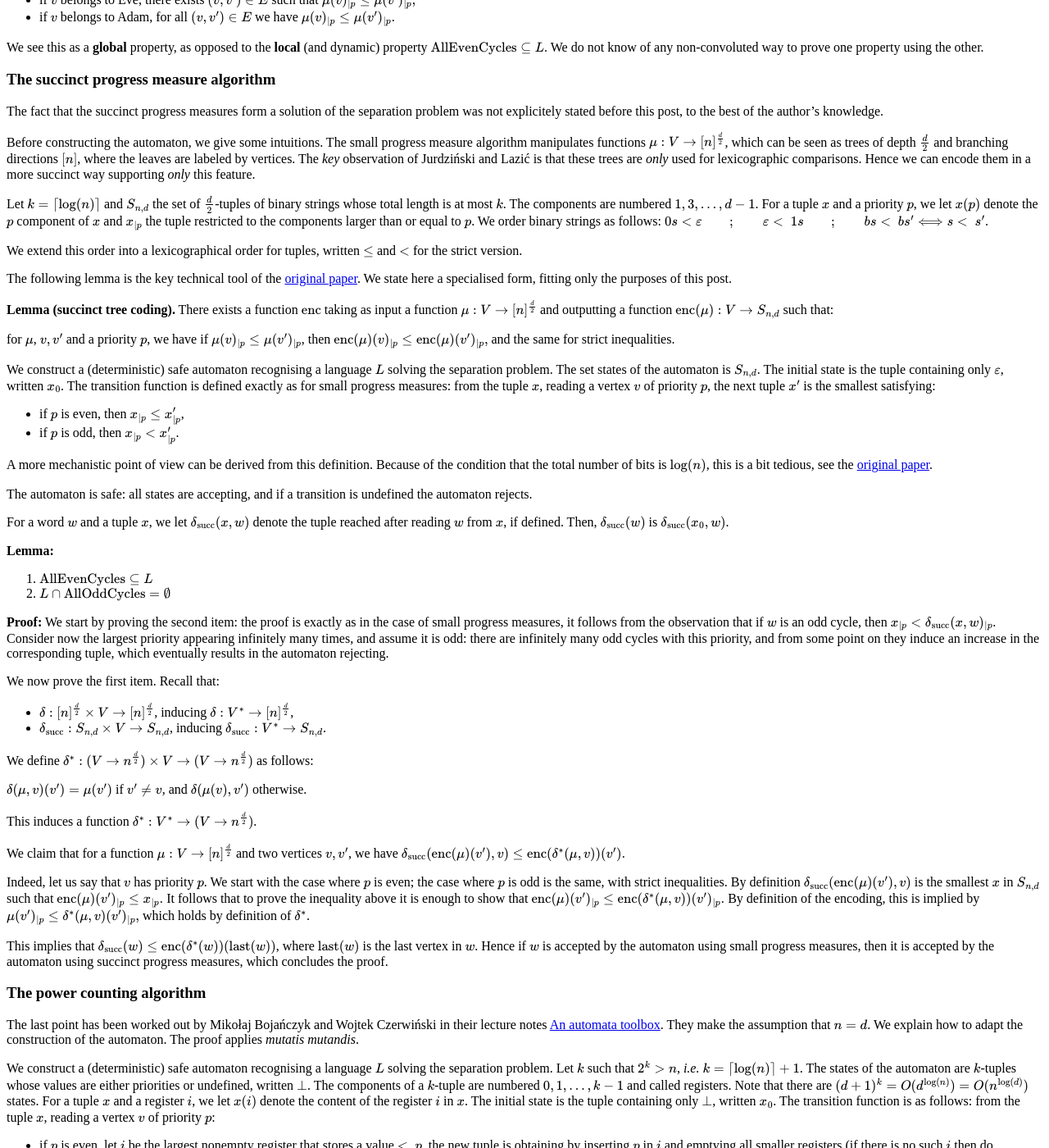
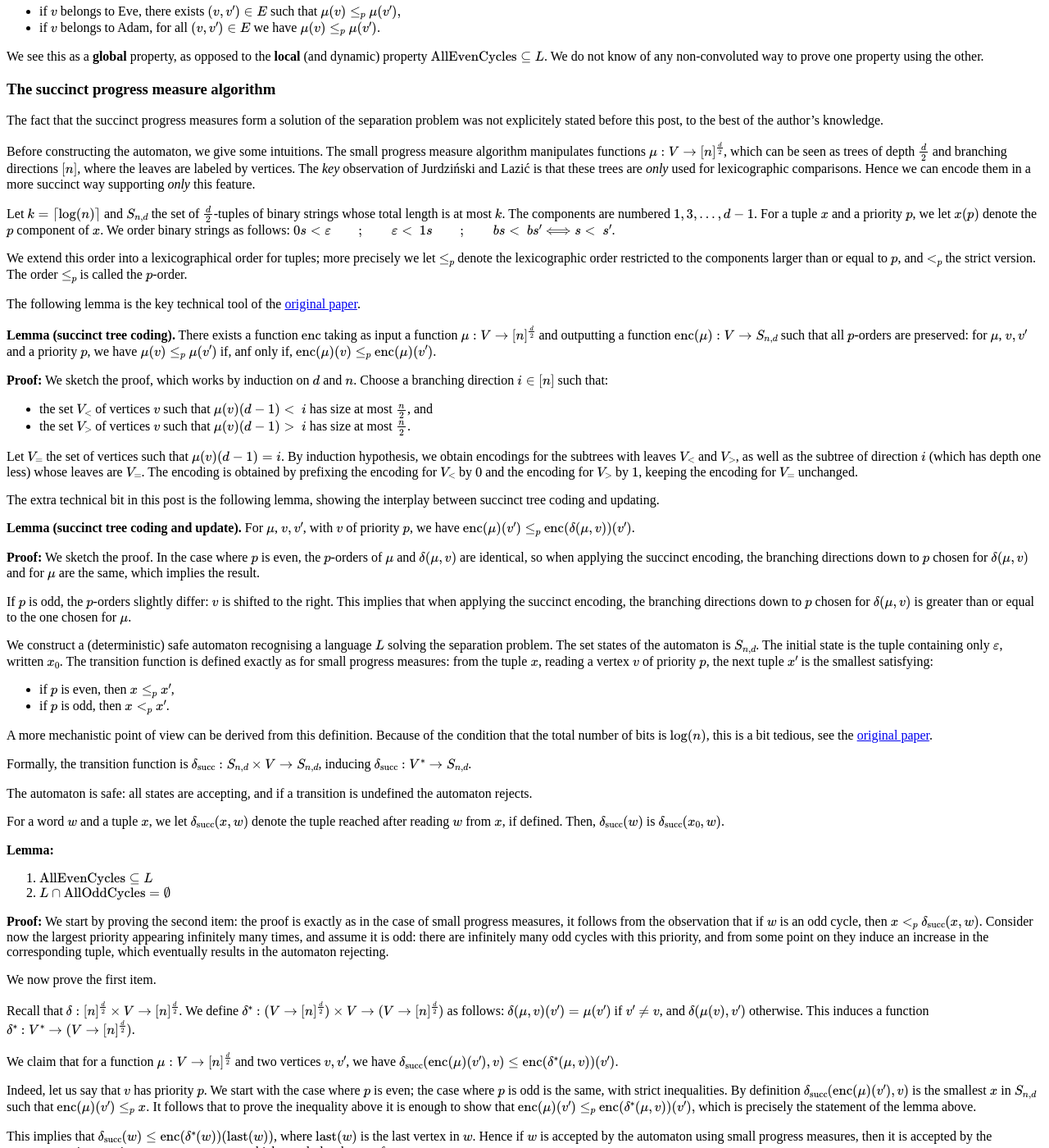
Before and after one commit to games-automata-play/games-automata-play.github.io, a Jekyll site: the page built from _posts/2017-11-13-Parity_separation.md, in a window 1280 px wide and 1400 px high, scrolled down 2229 px. Shown: the whole window at 82% size. Built offline with Jekyll 4.4.1, drawn with Linux system fonts in a browser that asks for light colours; nearby versions of some CDN libraries; formulas are drawn with MathJax 3; some of the changed text lies outside the part shown.

Commit message:
add lemma for update

```diff
--- a/_posts/2017-11-13-Parity_separation.md
+++ b/_posts/2017-11-13-Parity_separation.md
@@ -71,28 +71,30 @@ The states of the automaton are $d/2$-tuples of integers in $[n] = \set{0,\ldots
 they are numbered $1,3,\ldots,d-1$.
 For a tuple $x$ and a priority $p$, we let $x(p)$ denote the $p$ component of $x$.
 The initial state is the tuple containing only $0$, written $x_0$.
-We order tuples lexicographically, and use the notation $x_{\mid p}$ for the tuple with components larger than or equal to $p$.
+We order tuples lexicographically; more precisely, we let $$\le_p$$ denote the lexicographic order restricted to the components larger than or equal to $p$,
+and $<\_p$ the strict version. The order $\le_p$ is called the $p$-order.
 The transition function is as follows: from the tuple $x$, reading a vertex $v$ of priority $p$, the next tuple $x'$
 is the smallest satisfying:
-* if $p$ is even, then $x_{\mid p} \le x'_{\mid p}$,
-* if $p$ is odd, then $x_{\mid p} < x'_{\mid p}$.
+* if $p$ is even, then $x \le_p x'$,
+* if $p$ is odd, then $x <\_p x'$.
 
 A more mechanistic definition is as follows:
 * if $p$ is even, then the new tuple is the same as $x$, but all priorities smaller than $p$ are reset to $0$,
 * if $p$ is odd, then the new tuple is the same as $x$, but the $p$ component is incremented by $1$ and all priorities smaller than $p$ are reset to $0$.
 If a component cannot be incremented, it is reset, and the component just above is incremented. If no components can be incremented, the automaton rejects.
 
-The automaton is safe: all states are accepting, and if a transition is undefined, the automaton rejects.
-
+Formally, the transition function is $$\delta : [n]^{\frac{d}{2}} \times V \to [n]^{\frac{d}{2}}$$, inducing $$\delta : V^* \to [n]^{\frac{d}{2}}$$.
 For a word $w$ and a tuple $x$, we let $\delta(x,w)$ denote the tuple reached after reading $w$ from $x$, if defined.
 Then, $\delta(w)$ is $\delta(x_0,w)$.
+
+The automaton is safe: all states are accepting, and if a transition is undefined, the automaton rejects.
 
 **Lemma:**
 1. $\text{AllEvenCycles} \subseteq L$
 2. $L \cap \text{AllOddCycles} = \emptyset$
 
 **Proof:**
-We start by proving the second item: it follows from the well known observation that if $w$ is an odd cycle, then $x_{\mid p} < \delta(x,w)_{\mid p}$.
+We start by proving the second item: it follows from the well known observation that if $w$ is an odd cycle, then $x <\_p \delta(x,w)$.
 Indeed, along the cycle the $p$ component is either not touched, when a lower priority is visited, or incremented.
 Consider now the largest priority appearing infinitely many times, and assume it is odd: there are infinitely many odd cycles with this priority,
 and from some point on they induce an increase in the corresponding tuple, which eventually results in the automaton rejecting.
@@ -119,9 +121,9 @@ For all games with $n$ vertices and $d$ priorities,
 Eve wins, if, and only if,
 there exists a progress measure, which is a (partial) function $\mu : V \to [n]^{\frac{d}{2}}$ such that for all $v$ of priority $p$:
 * if $v$ belongs to Eve, there exists $(v,v') \in E$ such that
-$$\mu(v)_{\mid p} \le \mu(v')_{\mid p},$$
+$$\mu(v) \le_p \mu(v'),$$
 * if $v$ belongs to Adam, for all $(v,v') \in E$ we have
-$$\mu(v)_{\mid p} \le \mu(v')_{\mid p}.$$
+$$\mu(v) \le_p \mu(v').$$
 
 We see this as a **global** property, as opposed to the **local** (and dynamic) property $\text{AllEvenCycles} \subseteq L$.
 We do not know of any non-convoluted way to prove one property using the other.
@@ -143,35 +145,62 @@ Hence we can encode them in a more succinct way supporting *only* this feature.
 
 Let $k = \lceil \log(n) \rceil$ and $S_{n,d}$ the set of $\frac{d}{2}$-tuples of binary strings whose total length is at most $k$.
 The components are numbered $1,3,\ldots,d-1$.
-For a tuple $x$ and a priority $p$, we let $x(p)$ denote the $p$ component of $x$ and $x_{\mid p}$ the tuple restricted to the components larger than or equal to $p$.
+For a tuple $x$ and a priority $p$, we let $x(p)$ denote the $p$ component of $x$.
 We order binary strings as follows:
 $$
 0 s < \varepsilon \qquad ; \qquad \varepsilon <\ 1 s \qquad ; \qquad b s <\ b s' \Longleftrightarrow s <\ s'.
 $$
 
-We extend this order into a lexicographical order for tuples, written $\le$ and $<$ for the strict version.
+We extend this order into a lexicographical order for tuples; more precisely we let $$\le_p$$ denote the lexicographic order restricted to the components larger than or equal to $p$,
+and $<\_p$ the strict version. The order $\le_p$ is called the $p$-order.
 
 The following lemma is the key technical tool of the [original paper](https://arxiv.org/abs/1702.05051).
-We state here a specialised form, fitting only the purposes of this post.
 
 **Lemma (succinct tree coding).**
 There exists a function $\enc$ taking as input a function $\mu : V \to [n]^{\frac{d}{2}}$
-and outputting a function $\enc(\mu) : V \to S_{n,d}$ such that:
+and outputting a function $\enc(\mu) : V \to S_{n,d}$ such that all $p$-orders are preserved:
+for $\mu$, $v, v'$ and a priority $p$, we have
+$$\mu(v) \le_p \mu(v')$$ if, anf only if, $$\enc(\mu)(v) \le_p \enc(\mu)(v').$$
 
-for $\mu$, $v, v'$ and a priority $p$, we have
-if $$\mu(v)_{\mid p} \le \mu(v')_{\mid p}$$, then $$\enc(\mu)(v)_{\mid p} \le \enc(\mu)(v')_{\mid p},$$
-and the same for strict inequalities.
+**Proof:**
+We sketch the proof, which works by induction on $d$ and $n$.
+Choose a branching direction $i \in [n]$ such that:
+* the set $V_{<}$ of vertices $v$ such that $\mu(v)(d-1) <\ i$ has size at most $\frac{n}{2}$, and
+* the set $V_{>}$ of vertices $v$ such that $\mu(v)(d-1) >\ i$ has size at most $\frac{n}{2}$.
+
+Let $V_{=}$ the set of vertices such that $\mu(v)(d-1) = i$.
+By induction hypothesis, we obtain encodings for the subtrees with leaves $V_{<}$ and $V_{>}$,
+as well as the subtree of direction $i$ (which has depth one less) whose leaves are $V_{=}$.
+The encoding is obtained by prefixing the encoding for $V_{<}$ by $0$ and the encoding for $V_{>}$ by $1$, keeping the encoding for $V_{=}$ unchanged.
+
+The extra technical bit in this post is the following lemma, showing the interplay between succinct tree coding and updating.
+
+**Lemma (succinct tree coding and update).**
+For $\mu$, $v,v'$, with $v$ of priority $p$,
+we have $$\enc(\mu)(v') \le_p \enc(\delta(\mu,v))(v')$$.
+
+**Proof:**
+We sketch the proof.
+In the case where $p$ is even, the $p$-orders of $\mu$ and $\delta(\mu,v)$ are identical, so when applying the succinct encoding,
+the branching directions down to $p$ chosen for $\delta(\mu,v)$ and for $\mu$ are the same, which implies the result.
+
+If $p$ is odd, the $p$-orders slightly differ: $v$ is shifted to the right.
+This implies that when applying the succinct encoding, the branching directions down to $p$
+chosen for $\delta(\mu,v)$ is greater than or equal to the one chosen for $\mu$.
+
 
 We construct a (deterministic) safe automaton recognising a language $L$ solving the separation problem.
 The set states of the automaton is $S_{n,d}$.
 The initial state is the tuple containing only $\varepsilon$, written $x_0$.
 The transition function is defined exactly as for small progress measures: from the tuple $x$, reading a vertex $v$ of priority $p$, the next tuple $x'$
 is the smallest satisfying:
-* if $p$ is even, then $x_{\mid p} \le x'_{\mid p}$,
-* if $p$ is odd, then $x_{\mid p} < x'_{\mid p}$.
+* if $p$ is even, then $x \le_p x'$,
+* if $p$ is odd, then $x <\_p x'$.
 
 A more mechanistic point of view can be derived from this definition. Because of the condition that the total number of bits is $\log(n)$,
 this is a bit tedious, see the [original paper](https://arxiv.org/abs/1702.05051).
+
+Formally, the transition function is $$\deltasucc : S_{n,d} \times V \to S_{n,d}$$, inducing $$\deltasucc : V^* \to S_{n,d}$$.
 
 The automaton is safe: all states are accepting, and if a transition is undefined the automaton rejects.
 
@@ -184,19 +213,16 @@ Then, $\deltasucc(w)$ is $\deltasucc(x_0,w)$.
 
 **Proof:**
 We start by proving the second item: the proof is exactly as in the case of small progress measures,
-it follows from the observation that if $w$ is an odd cycle, then $x_{\mid p} < \deltasucc(x,w)_{\mid p}$.
+it follows from the observation that if $w$ is an odd cycle, then $x <\_p \deltasucc(x,w)$.
 Consider now the largest priority appearing infinitely many times, and assume it is odd: there are infinitely many odd cycles with this priority,
 and from some point on they induce an increase in the corresponding tuple, which eventually results in the automaton rejecting.
 
-We now prove the first item. Recall that:
-* $$\delta : [n]^{\frac{d}{2}} \times V \to [n]^{\frac{d}{2}}$$, inducing $$\delta : V^* \to [n]^{\frac{d}{2}}$$,
-* $$\deltasucc : S_{n,d} \times V \to S_{n,d}$$, inducing $$\deltasucc : V^* \to S_{n,d}$$.
+We now prove the first item.
 
-We define $\delta^* : (V \to n^{\frac{d}{2}}) \times V \to (V \to n^{\frac{d}{2}})$ as follows:
-
+Recall that $$\delta : [n]^{\frac{d}{2}} \times V \to [n]^{\frac{d}{2}}.$$
+We define $\delta^* : (V \to [n]^{\frac{d}{2}}) \times V \to (V \to [n]^{\frac{d}{2}})$ as follows:
 $\delta(\mu,v)(v') = \mu(v')$ if $v' \neq v$, and $\delta(\mu(v),v')$ otherwise.
-
-This induces a function $\delta^* : V^* \to (V \to n^{\frac{d}{2}})$.
+This induces a function $\delta^* : V^* \to (V \to [n]^{\frac{d}{2}})$.
 
 We claim that for a function $\mu : V \to [n]^{\frac{d}{2}}$ and two vertices $v,v'$, we have
 $$\deltasucc(\enc(\mu)(v'),v) \le \enc(\delta^*(\mu,v))(v').$$
@@ -204,12 +230,10 @@ $$\deltasucc(\enc(\mu)(v'),v) \le \enc(\delta^*(\mu,v))(v').$$
 Indeed, let us say that $v$ has priority $p$. We start with the case where $p$ is even; the case where $p$ is odd is the same,
 with strict inequalities.
 By definition $$\deltasucc(\enc(\mu)(v'),v)$$ is the smallest $x$ in $S_{n,d}$ such that
-$$\enc(\mu)(v')_{\mid p} \le x_{\mid p}.$$
+$$\enc(\mu)(v') \le_p x.$$
 It follows that to prove the inequality above it is enough to show that
-$$\enc(\mu)(v')_{\mid p} \le \enc(\delta^*(\mu,v))(v')_{\mid p}.$$
-By definition of the encoding, this is implied by
-$$\mu(v')_{\mid p} \le \delta^*(\mu,v)(v')_{\mid p},$$
-which holds by definition of $\delta^*$.
+$$\enc(\mu)(v') \le_p \enc(\delta^*(\mu,v))(v'),$$
+which is precisely the statement of the lemma above.
 
 This implies that $\deltasucc(w) \le \enc(\delta^*(w))(\last(w))$, where $\last(w)$ is the last vertex in $w$.
 Hence if $w$ is accepted by the automaton using small progress measures, then it is accepted by the automaton using succinct progress measures,
```
